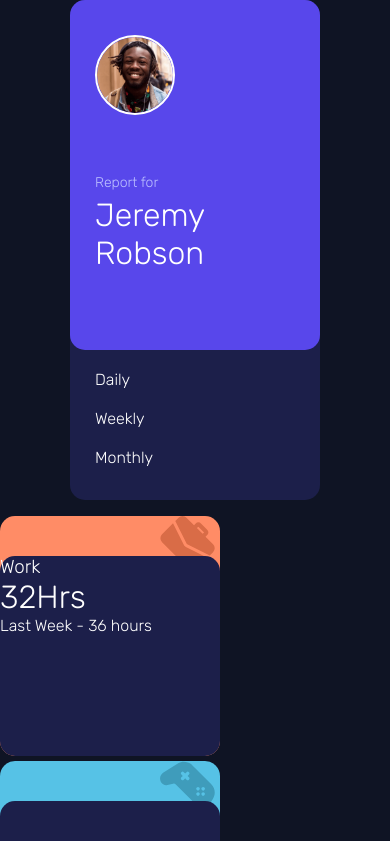
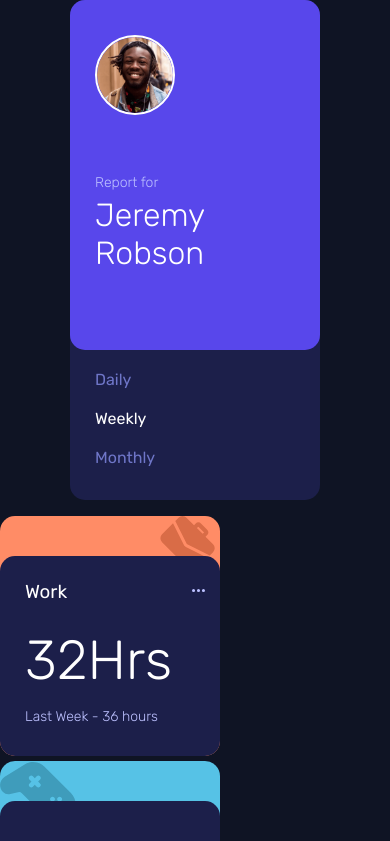
Before and after one commit to diegop985/time-tracker, a plain HTML site: page index.html in a window 390 px wide. Shown: the top 841 px of the page. Drawn offline with Linux system fonts and the light colour scheme.

Commit message:
faltan hover states, fetch data from json and mobile

```diff
--- a/index.html
+++ b/index.html
@@ -26,9 +26,10 @@
     </div>
     <div class="boxes-container">
       <div class="box box1">
-        <img src="./images/icon-work.svg" alt="">
+        <img src="./images/icon-work.svg" alt="" class="svg-box">
         <div class="box-info">
           <h3>Work</h3>
+          <img src="./images/icon-ellipsis.svg" alt="" class="elipsis-icon">
           <h1>32Hrs</h1>
           <p>Last Week - 36 hours</p>
         </div>
--- a/style.css
+++ b/style.css
@@ -128,7 +128,7 @@ body {
   position: relative;
 }
 
-.box img {
+.svg-box {
   position: absolute;
   right: 0%;
   width: 60px;
@@ -148,13 +148,35 @@ body {
   background-color: var(--light-red);
 }
 
-.box1 h1,
-h3,
-p {
+.box1 h3 {
+  color: white;
+  font-weight: 400;
+  margin: auto 25px;
+  padding-top: 25px;
+}
+.elipsis-icon {
+  position: absolute;
+  right: 0%;
+  width: 28px;
+  padding-right: 15px;
+  top: 0;
+  padding-top: 33px;
+}
+.box1 h1 {
   color: white;
   font-weight: 300;
+  font-size: 55px;
+  margin: auto 25px;
+  padding-top: 25px;
 }
 
+.box1 p {
+  color: var(--pale-blue);
+  font-size: 14px;
+  font-weight: 300;
+  margin: auto 25px;
+  padding-top: 15px;
+}
 .box2 {
   background-color: var(--soft-blue);
 }
```
